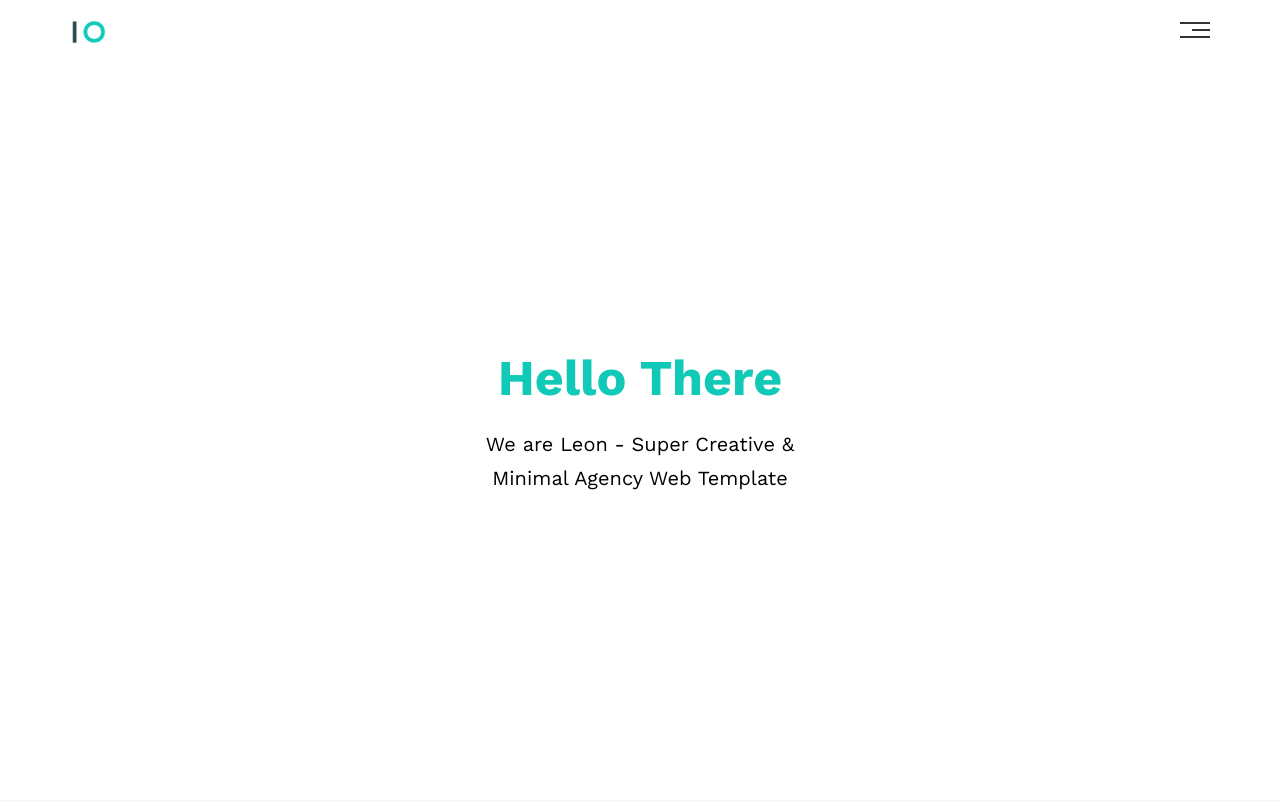
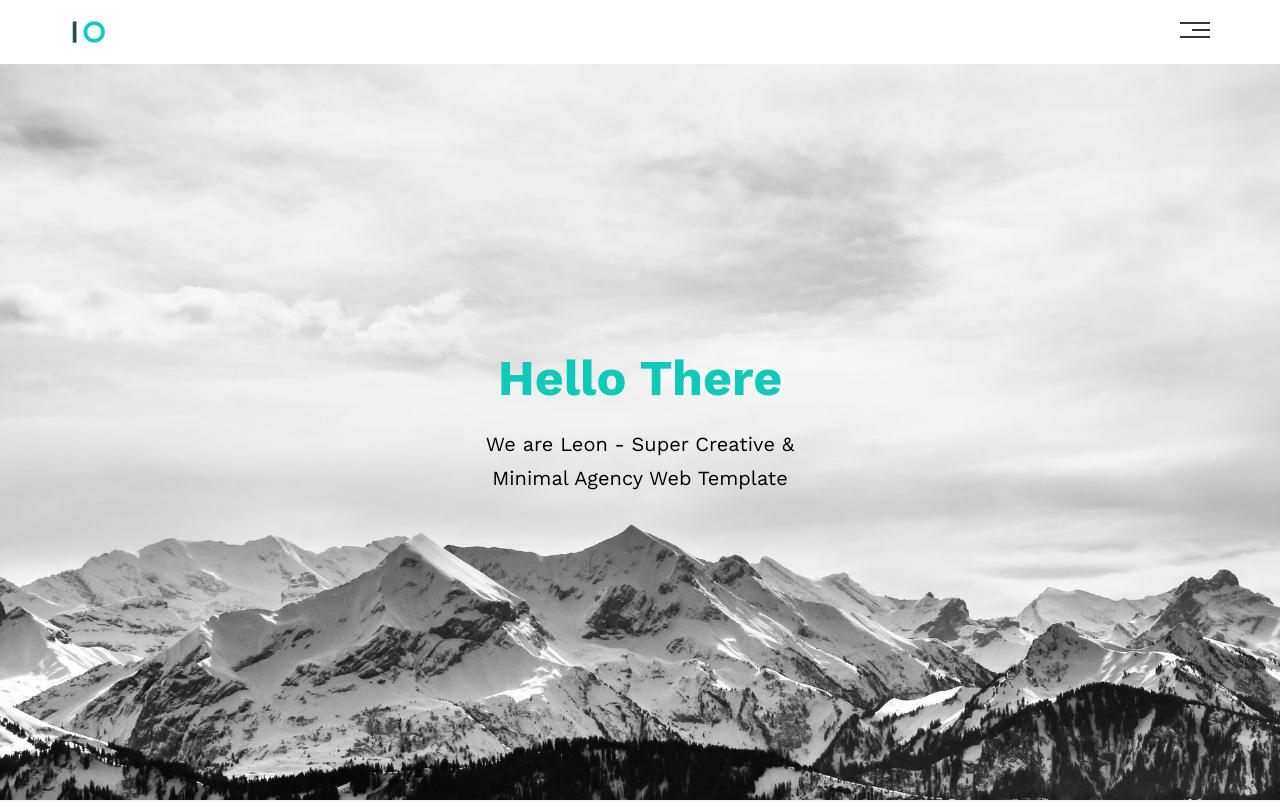
Before and after one commit to MostafaSaafan123/HTML-CSS-template-one-leon, a plain HTML site: page index.html in a window 1280 px wide. Shown: the top 802 px of the page. Drawn offline with nearby package versions, Linux system fonts and the light colour scheme.

Commit message:
Setting Landing Image

```diff
--- a/CSS/leon.css
+++ b/CSS/leon.css
@@ -189,7 +189,7 @@ header .container ul li:hover a {
 /* Start Landing Section  */
 
 .landing {
-  background-image: url(Images/landing.jpg);
+  background-image: url(../Images/landing.jpg);
   background-size: cover;
   height: calc(100vh - 64px);
   position: relative;
```
